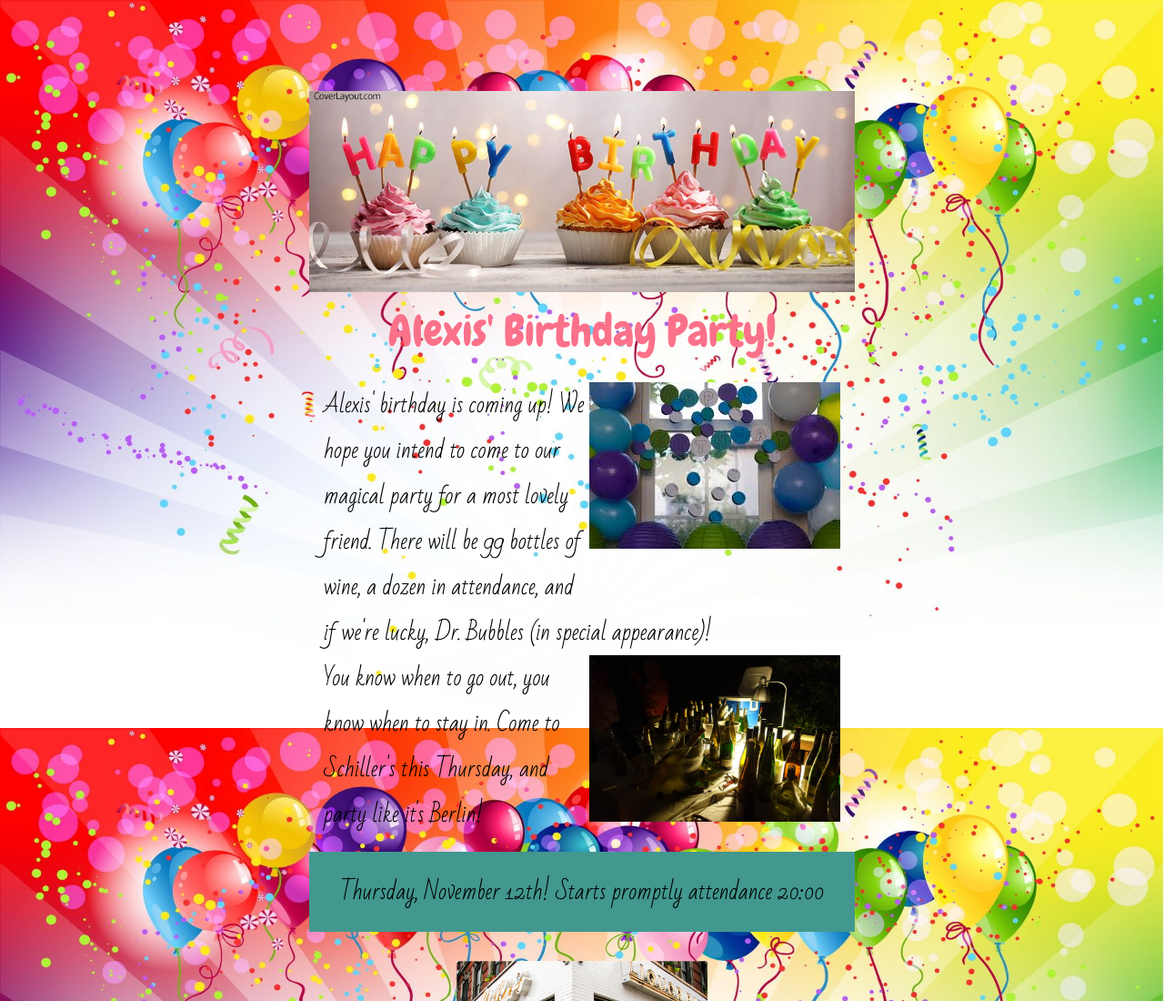
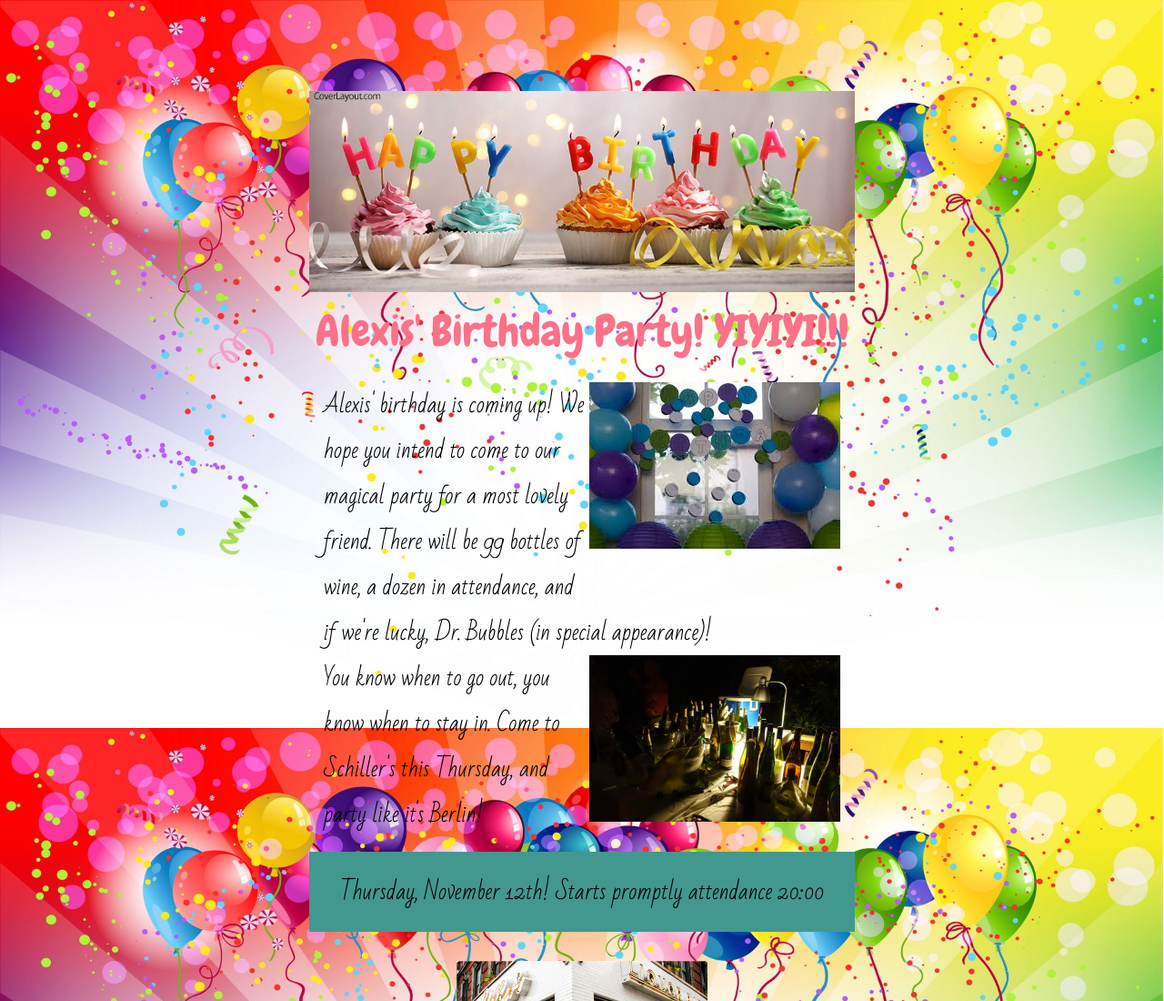
Before and after one commit to kulletnetto/kulletnetto.github.io, a plain HTML site: page index.html in a window 1280 px wide. Shown: the top 1100 px of the page at 91% size. Drawn offline with Linux system fonts and the light colour scheme.

Commit message:
another update   12321321321
another update

```diff
--- a/index.html
+++ b/index.html
@@ -14,7 +14,7 @@
 
 <img src="images/bdaycover.jpg" alt="Bubble Man" width="100%">
 
-<h1>Alexis' Birthday Party!</h1>
+<h1>Alexis' Birthday Party! YIYIYI!!!</h1>
 
 
 <div class="intro">
```
